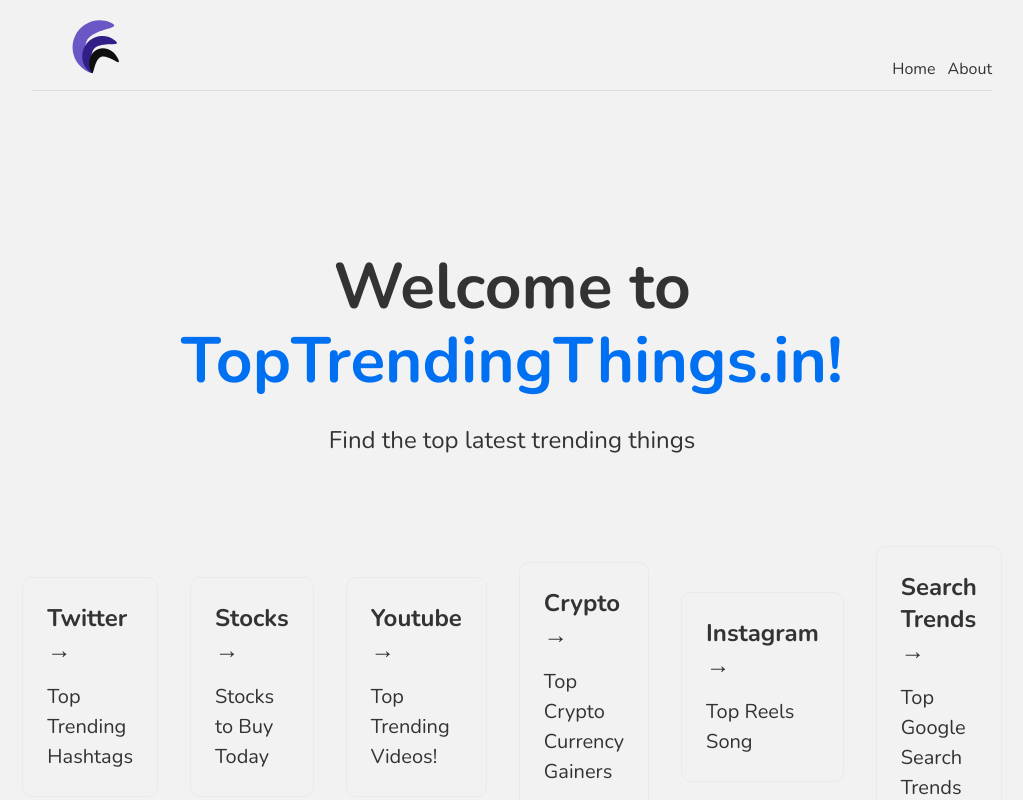
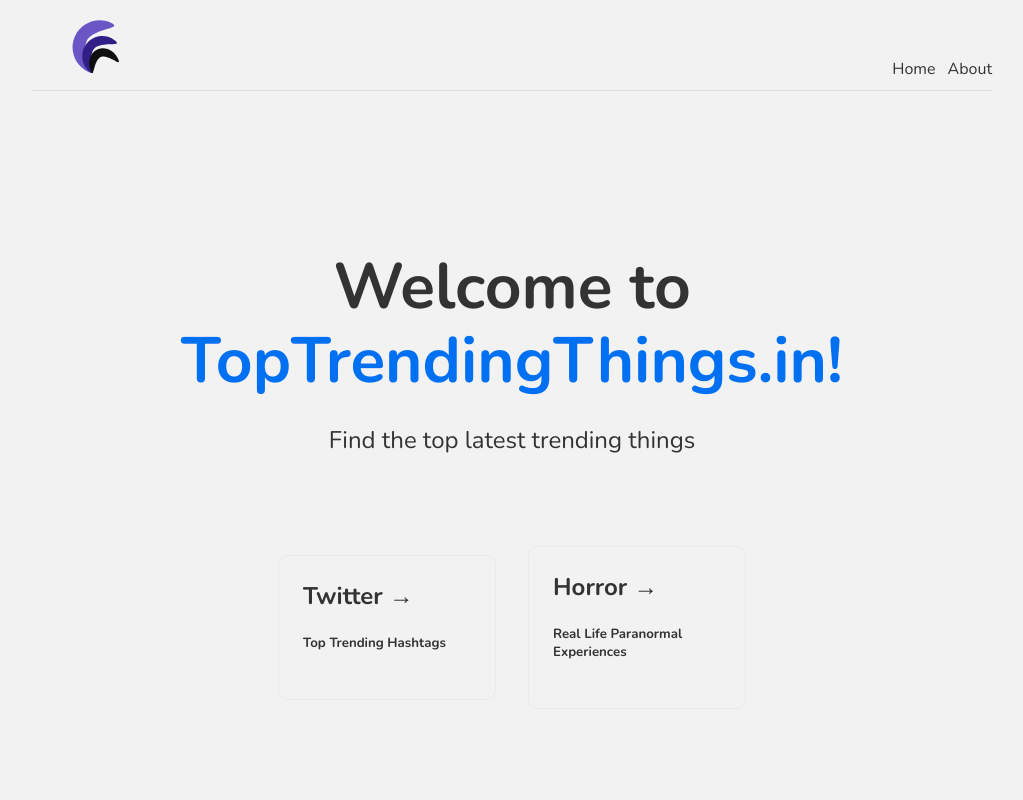
Before and after one commit to toptrendingthings/toptrendingthings, a Next.js app: page / in a window 1280 px wide. Shown: the top 800 px of the page, without its empty margins (128-1151 px from the left). Built offline with nearby package versions, Linux system fonts and the light colour scheme.

Commit message:
add horror stories

```diff
--- a/pages/index.js
+++ b/pages/index.js
@@ -7,7 +7,7 @@
     <div className={styles.container}>
       <Head>
         <title>Top Trending Things</title>
-        <meta name="description" content="Latest top trending things" />
+        <meta name="description" content="Here's the list of Top Trending Things from Twitter Trends to Top Stocks to Buy. Find information about the Twitter trends and volume. Find the top trending real life experience horror stories." />
       </Head>
 
       <main
@@ -23,44 +23,45 @@
         <div className={styles.grid}>
           <Link href="/twitter"><a className={styles.card}>
             <h2>Twitter &rarr;</h2>
-            <p>Top Trending Hashtags</p>
+            <h5>Top Trending Hashtags</h5>
           </a>
           </Link>
 
-          <Link href="/stocks"><a className={styles.card}>
+          {/* <Link href="/stocks"><a className={styles.card}>
             <h2>Stocks &rarr;</h2>
-            <p>Stocks to Buy Today</p>
+            <h5>Stocks to Buy Today</h5>
+          </a>
+          </Link> */}
+
+          <Link href="/horror"><a className={styles.card}>
+            <h2>Horror &rarr;</h2>
+            <h5>Real Life Paranormal Experiences</h5>
           </a>
           </Link>
 
-          <a className={styles.card}>
-            <h2>Youtube &rarr;</h2>
-            <p>Top Trending Videos!</p>
-          </a>
-
-          <a className={styles.card}
+          {/* <a className={styles.card}
           >
             <h2>Crypto &rarr;</h2>
-            <p>
+            <h5>
               Top Crypto Currency Gainers
-            </p>
+            </h5>
           </a>
 
           <a className={styles.card}
           >
             <h2>Instagram &rarr;</h2>
-            <p>
+            <h5>
               Top Reels Song
-            </p>
+            </h5>
           </a>
 
           <a className={styles.card}
           >
             <h2>Search Trends &rarr;</h2>
-            <p>
+            <h5>
               Top Google Search Trends
-            </p>
-          </a>
+            </h5>
+          </a> */}
         </div>
       </main>
     </div>
--- a/styles/Stocks.module.css
+++ b/styles/Stocks.module.css
@@ -4,6 +4,7 @@
     padding: 1;
     padding: 2rem;
     border-radius: 10px;
+    line-height: 2rem;
 }
 
 .footerNote {
```
Also changed, not shown: pages/horror.js (added, +37 -0 lines).
